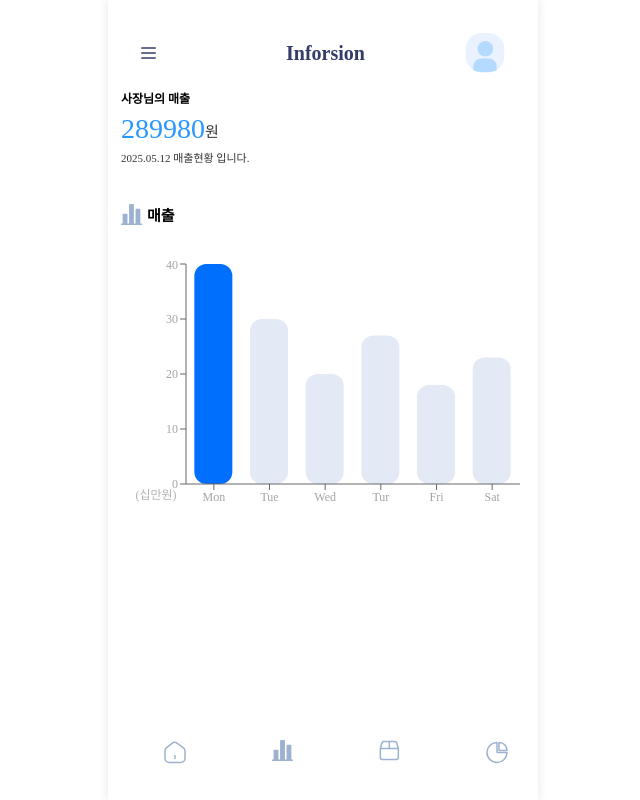
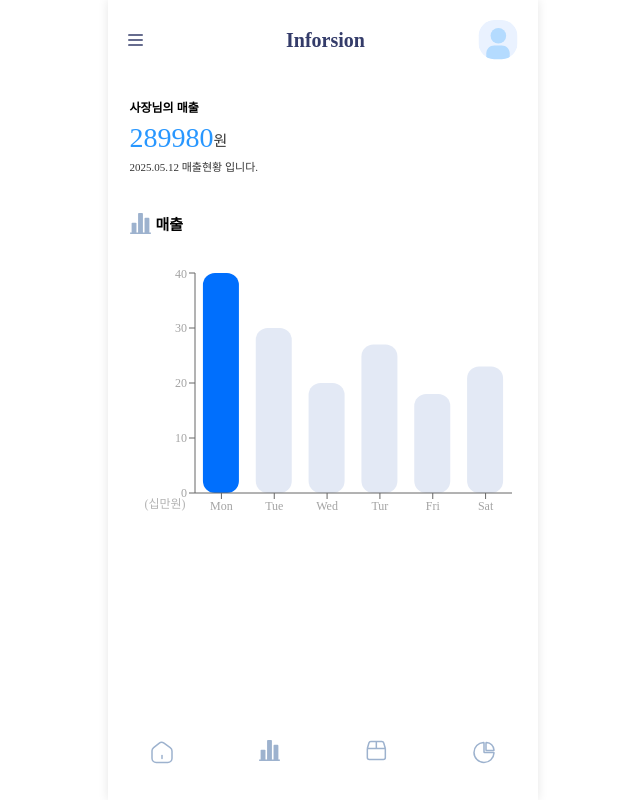
Before and after one commit to Inforsion/inforsion-fe, a React (Vite) app: page /main in a window 1280 px wide. Shown: the whole page, without its empty margins (317-957 px from the left). Built offline with nearby package versions, Linux system fonts and the light colour scheme.

Commit message:
Design:Fix design issue on MainPage

```diff
--- a/src/pages/MainPage.jsx
+++ b/src/pages/MainPage.jsx
@@ -7,7 +7,7 @@ import MainSalesChart from "../components/MainSalesChart";
 import Sales from "../assets/image/sales.svg?react";
 
 const MainContainer = styled.div`
-  padding : 3%;
+  padding : 5%;
 
 `
 
@@ -31,8 +31,8 @@ const ChartText = styled.div`
 function MainPage() {
     return (
     <>
+        <MainHeader/>
         <MainContainer>
-        <MainHeader/>
           <MainSalesValue/>
           <SalesContainer>
             <SalesHeader>
@@ -41,8 +41,8 @@ function MainPage() {
             </SalesHeader>
             <MainSalesChart/>
           </SalesContainer>
+        </MainContainer>
         <Navigation/>
-        </MainContainer>
     </>
   );
 }
```
Lines whose indentation alone changed are shown as unchanged.
